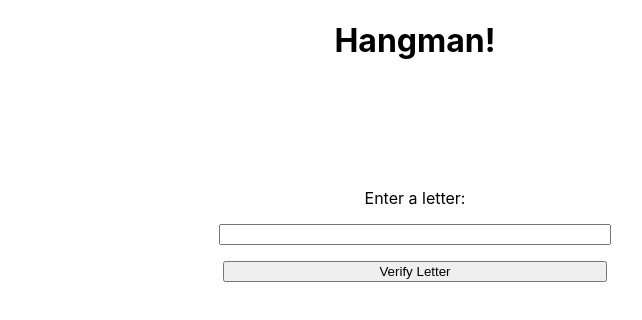
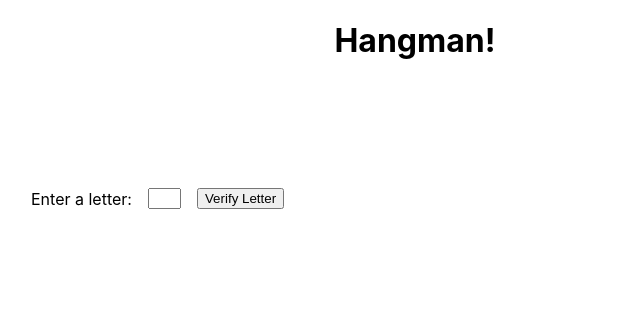
Before and after one commit to gness1804/hangman, a React (Create React App) app: page / in a window 1280 px wide. Shown: the top 320 px of the page, without its empty margins (225-867 px from the left). Built offline with nearby package versions, Linux system fonts and the light colour scheme.

Commit message:
desktop styling for bottom inputs

```diff
--- a/src/Main/index.css
+++ b/src/Main/index.css
@@ -15,3 +15,20 @@
 .main-inputs-container-input-field {
   width: 50%;
 }
+
+@media (min-width: 750px) {
+  .main-inputs-container {
+    flex-direction: row;
+  }
+
+  .main-inputs-container-verify-button,
+  .main-inputs-container-input-field {
+    width: auto;
+  }
+
+  .main-inputs-container-label,
+  .main-inputs-container-input-field {
+    margin-bottom: 0;
+    margin-right: 1rem;
+  }
+}
```
